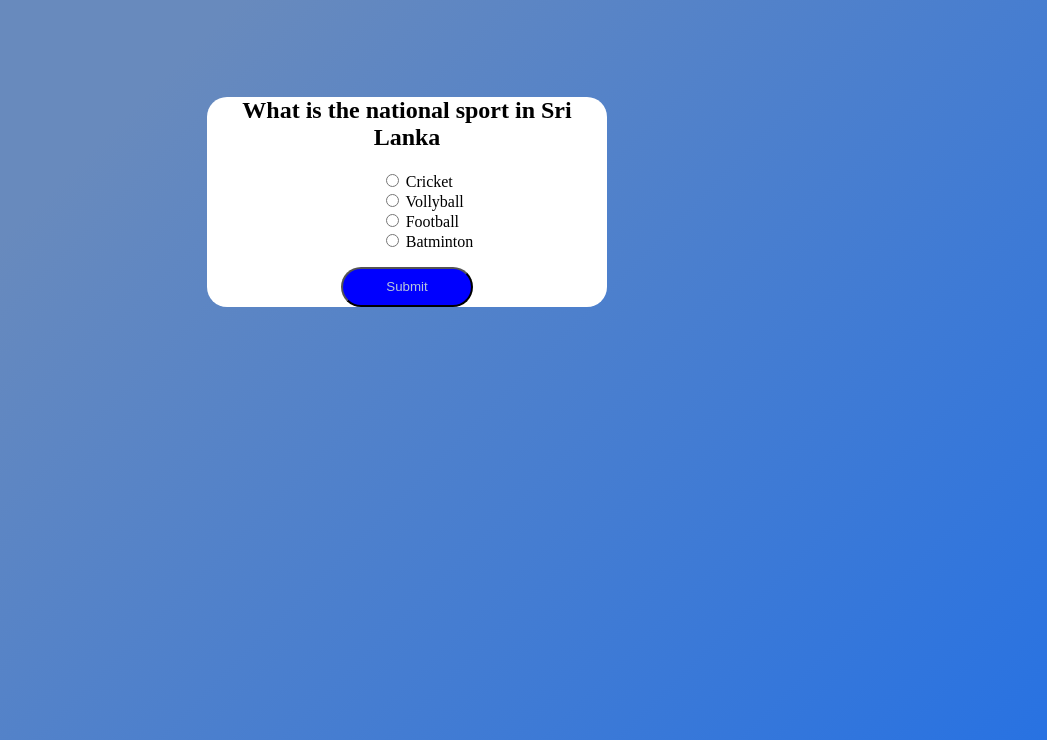
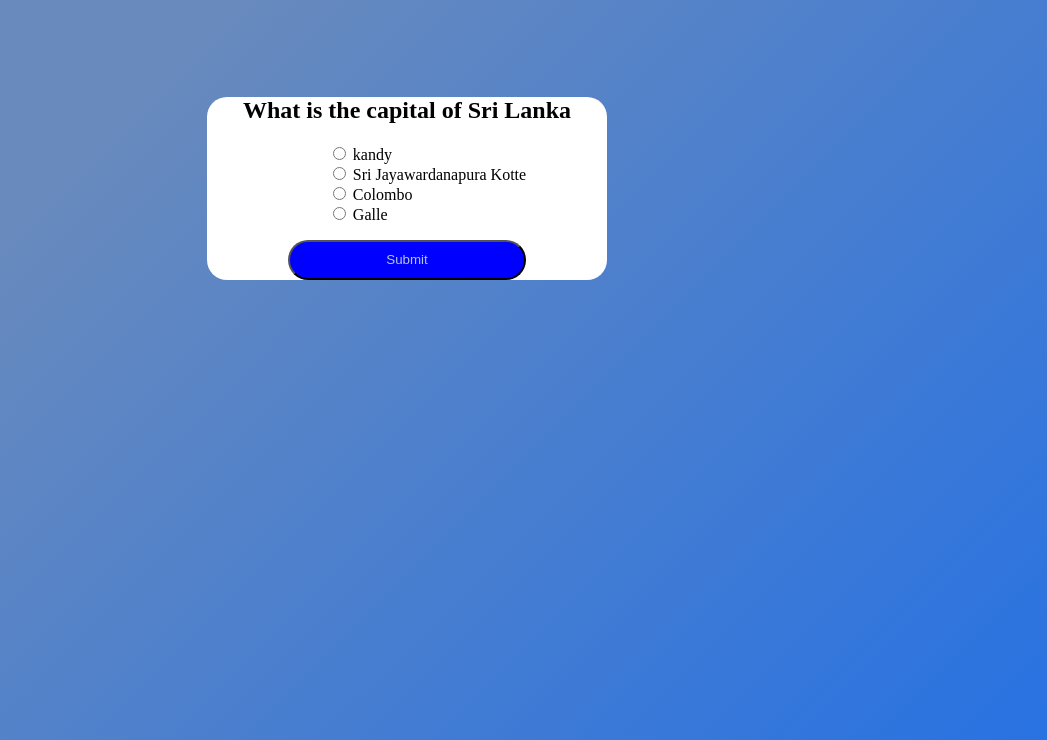
Before and after one commit to yalegama/Quiz-Project, a plain HTML site: page index.html in a window 1280 px wide. Shown: the part 70-810 px from the top of the page, without its empty margins (233-1280 px from the left). Drawn offline with Linux system fonts and the light colour scheme.

Commit message:
fifth commit

```diff
--- a/index.html
+++ b/index.html
@@ -35,7 +35,7 @@
                 </li>
 
             </ul>
-            <button type="button" class="button" onclick="loadQuiz()">Submit</button>
+            <button type="button" class="button" id="button">Submit</button>
         </div>
 
     </div>
--- a/script.js
+++ b/script.js
@@ -1,48 +1,52 @@
-const quizData=[
+quizData=[
     {
-        question: 'What is the national sport in Sri Lanka',
-        a: 'Cricket',
-        b: 'Vollyball',
-        c: 'Football',
-        d: 'Batminton',
-        correct:'b',
+        question: 'What is the capital of Sri Lanka',
+        a: 'kandy',
+        b: 'Sri Jayawardanapura Kotte',
+        c: 'Colombo',
+        d: 'Galle',
+        answer: 'b'
     },
     {
         question: 'Who is the priministar of Sri Lanka',
         a: 'Mahinda Rajapaksa',
         b: 'Ranil Wickramasinghe',
-        c: 'Sajith Premadasa',
-        d: 'Anura Kumara Dissanayake',
-        correct:'a',
+        c: 'sajith Premadasa',
+        d: 'Anurakumara Dissanayake',
+        answer: 'a'
     },
     {
-        question: 'Answer 1+2=',
-        a: '1',
-        b: '2',
-        c: '3',
-        d: '4',
-        correct:'c',
+        question: 'What is the national sport in Sri Lanka',
+        a: 'FootBall',
+        b: 'Cricket',
+        c: 'VollyBall',
+        d: 'Batminton',
+        answer: 'c'
     }
 ]
-const questionText=document.getElementById('question');
-const answer_a=document.getElementById('text_a');
-const answer_b=document.getElementById('text_b');
-const answer_c=document.getElementById('text_c');
-const answer_d=document.getElementById('text_d');
 
+var questions=document.getElementById('question');
+var answer_a=document.getElementById('text_a');
+var answer_b=document.getElementById('text_b');
+var answer_c=document.getElementById('text_c');
+var answer_d=document.getElementById('text_d');
+var submitButton=document.getElementById('button');
 
+let currentQuestion=0;
 
-let currentQuiz= 0;
+loadQuestion();
+function loadQuestion(){
+    const currentQuestionData=quizData[currentQuestion];
 
-loadQuiz();
-
-function loadQuiz(){
-   const currentQuizData=quizData[currentQuiz];
-
-    questionText.innerText=currentQuizData.question;
-    answer_a.innerText=currentQuizData.a;
-    answer_b.innerText=currentQuizData.b;
-    answer_c.innerText=currentQuizData.c;
-    answer_d.innerText=currentQuizData.d;
+    questions.innerText=currentQuestionData.question;
+    answer_a.innerText=currentQuestionData.a;
+    answer_b.innerText=currentQuestionData.b;
+    answer_c.innerText=currentQuestionData.c;
+    answer_d.innerText=currentQuestionData.d;
+    currentQuestion++;
 
 }
+submitButton.addEventListener('click', ()=>{
+    currentQuestion++;
+    loadQuestion();
+})
```
